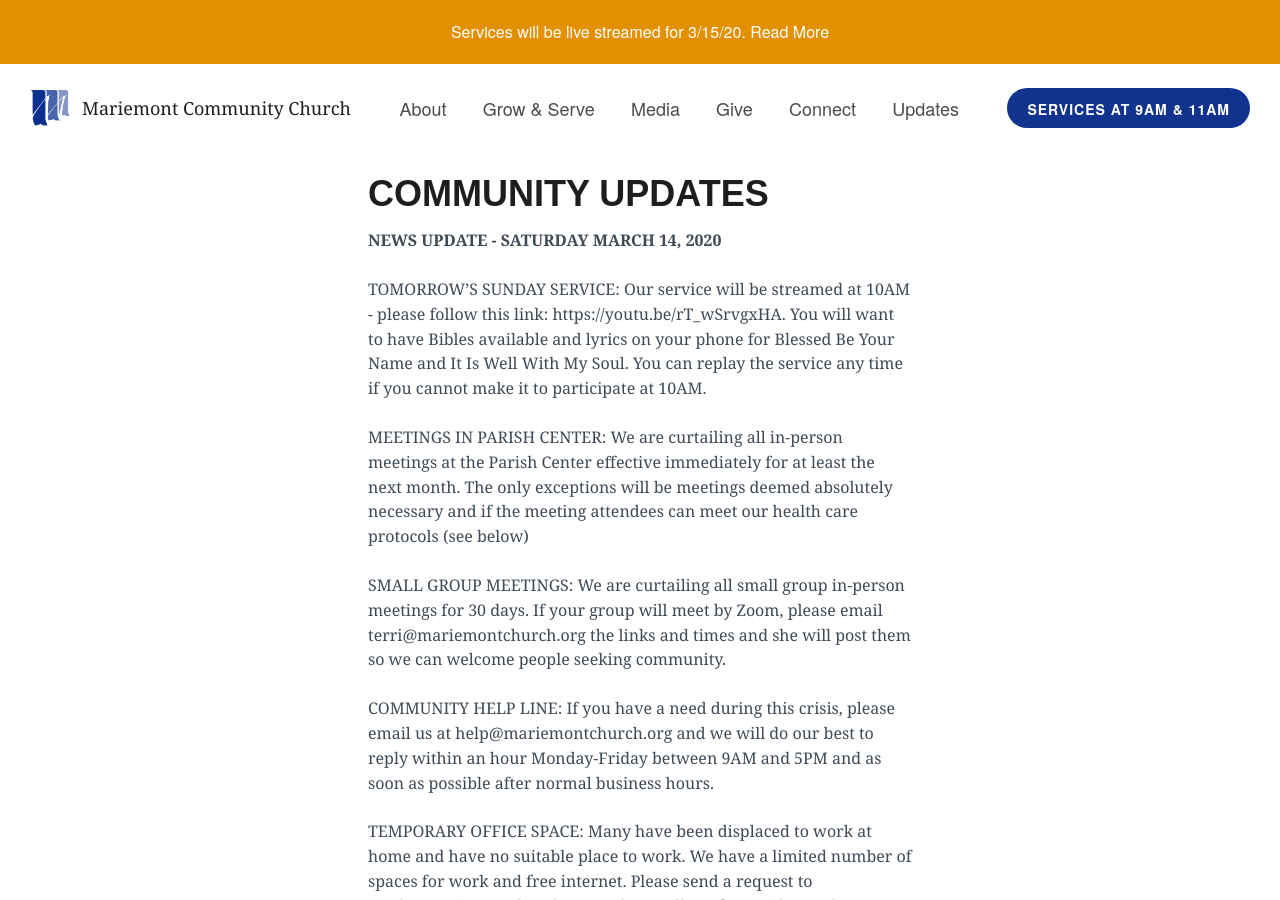
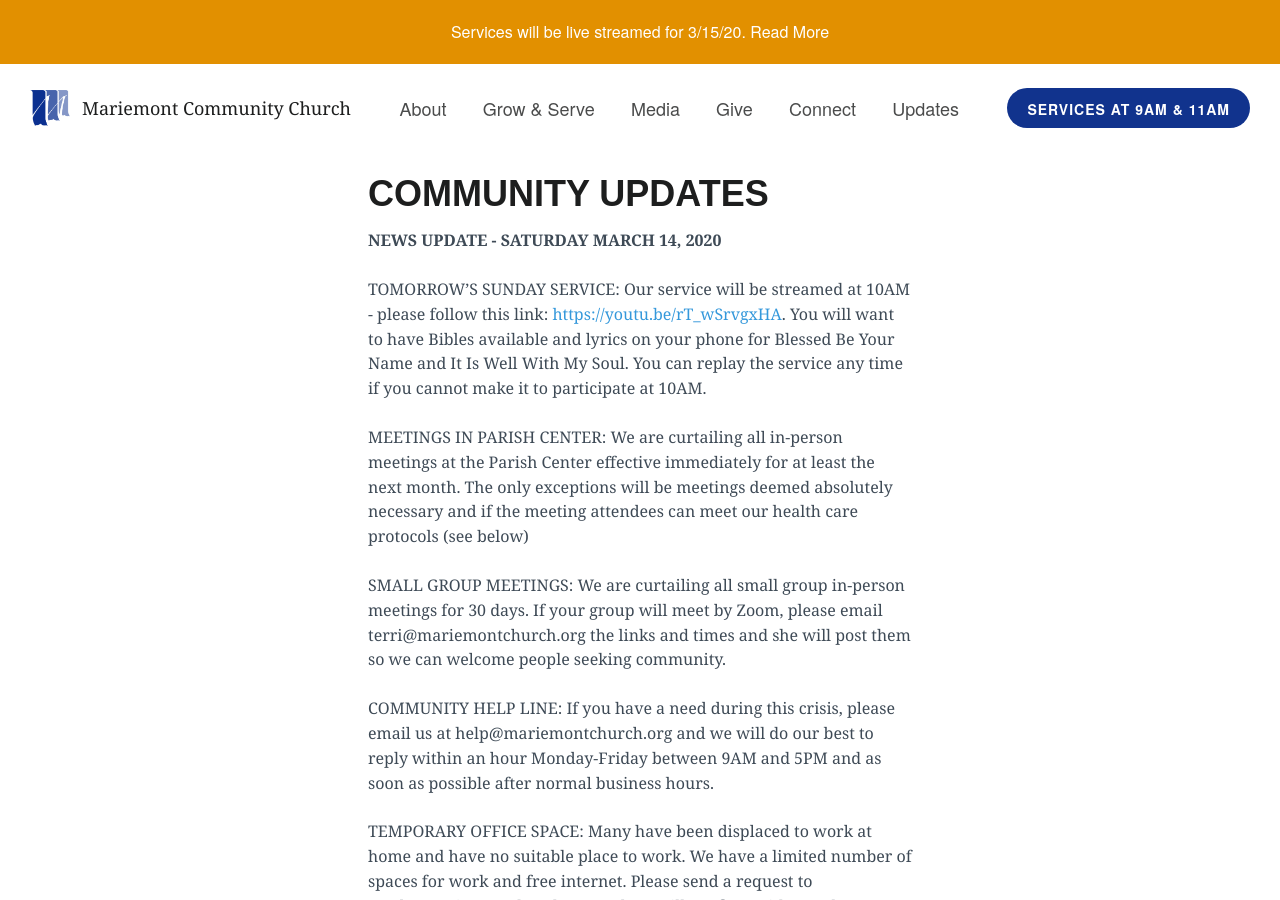
Before and after one commit to lukemoderwell/mariemont, a Jekyll site: the page built from updates.markdown, in a window 1280 px wide and 900 px high. Built offline with Jekyll 4.4.1, drawn with Linux system fonts in a browser that asks for light colours; nearby versions of some CDN libraries.

Commit message:
Updated Updates

```diff
--- a/updates.markdown
+++ b/updates.markdown
@@ -11,7 +11,7 @@
 
 **NEWS UPDATE - SATURDAY MARCH 14, 2020**
 
-1. TOMORROW'S SUNDAY SERVICE: Our service will be streamed at 10AM - please follow this link: [](https://youtu.be/rT_wSrvgxHA)https://youtu.be/rT_wSrvgxHA. You will want to have Bibles available and lyrics on your phone for Blessed Be Your Name and It Is Well With My Soul. You can replay the service any time if you cannot make it to participate at 10AM.
+1. TOMORROW'S SUNDAY SERVICE: Our service will be streamed at 10AM - please follow this link: [https://youtu.be/rT_wSrvgxHA](https://youtu.be/rT_wSrvgxHA). You will want to have Bibles available and lyrics on your phone for Blessed Be Your Name and It Is Well With My Soul. You can replay the service any time if you cannot make it to participate at 10AM.
 
 2. MEETINGS IN PARISH CENTER: We are curtailing all in-person meetings at the Parish Center effective immediately for at least the next month. The only exceptions will be meetings deemed absolutely necessary and if the meeting attendees can meet our health care protocols (see below)
 
@@ -25,13 +25,13 @@
 
 7. OUR HEALTH PROTOCOL:
 
-     1. Wash hands with soap or 60% alcohol aggressively - for 20 seconds (how long it takes to say the Lord's Prayer) before starting a new meeting, after entering a new location, before eating, after touching someone or a wet surface, after coughing or sneezing or of course, after using the toilet.
+   1. Wash hands with soap or 60% alcohol aggressively - for 20 seconds (how long it takes to say the Lord's Prayer) before starting a new meeting, after entering a new location, before eating, after touching someone or a wet surface, after coughing or sneezing or of course, after using the toilet.
 
-     2. Stay 5 feet away from non-immediate family members - practice social distancing wherever you go - don’t go to meetings that can’t accommodate this. Beware of coughing or sneezing people, and cover your own. Stay at home if sick.
+   2. Stay 5 feet away from non-immediate family members - practice social distancing wherever you go - don’t go to meetings that can’t accommodate this. Beware of coughing or sneezing people, and cover your own. Stay at home if sick.
 
-     3. Disinfect common surfaces often throughout the day- kitchen counters, bathrooms, smartphones etc.
+   3. Disinfect common surfaces often throughout the day- kitchen counters, bathrooms, smartphones etc.
 
-     4. Do not touch your face. The virus comes in micro moisture droplets that can live on hands and wet surfaces and can fly into your face with a cough or a sneeze, or get transported to your nose and lungs when you touch your face.
+   4. Do not touch your face. The virus comes in micro moisture droplets that can live on hands and wet surfaces and can fly into your face with a cough or a sneeze, or get transported to your nose and lungs when you touch your face.
 
 These 4 steps will keep you healthy and prevent you from spreading the virus - even in the event you didn’t know you had it - which is still a significant undefined problem with this virus.
 
```
